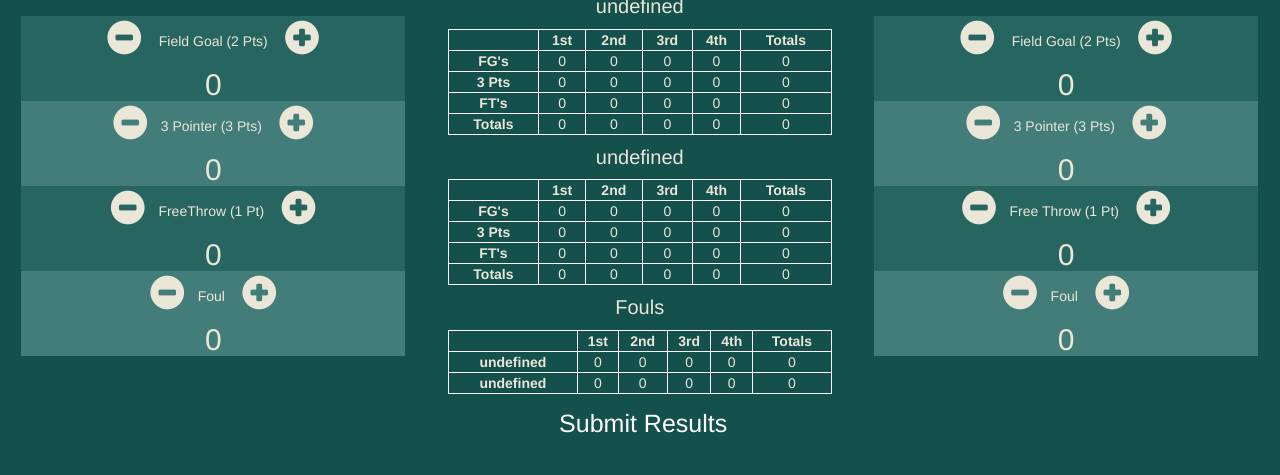
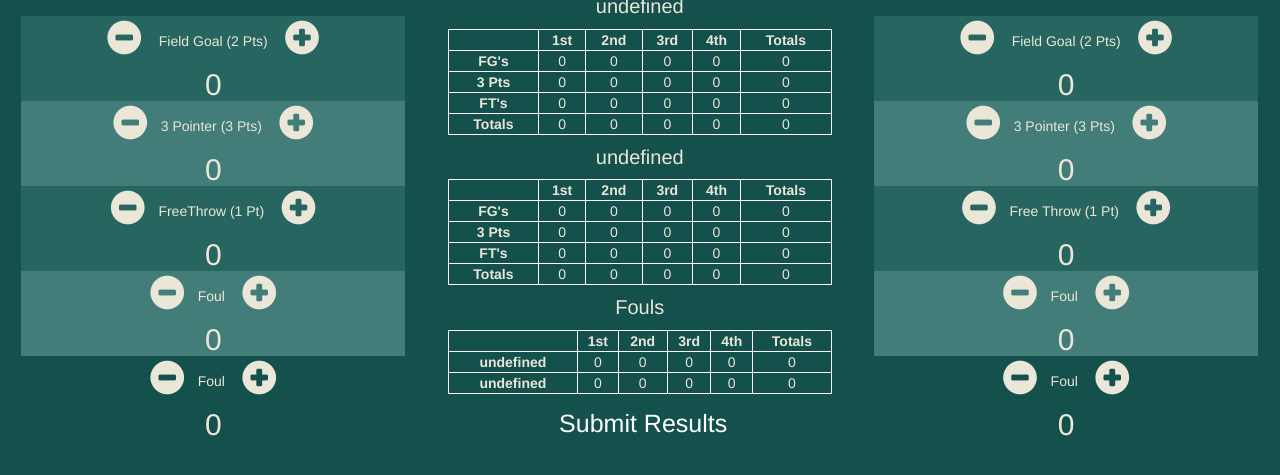
Before and after one commit to laysonious/laysonious.github.io, a plain HTML site: page index.html in a window 1280 px wide. Shown: the part 201-676 px from the top of the page. Drawn offline with nearby package versions, Linux system fonts and the light colour scheme; a script that the page names is missing; some icons are missing.

Commit message:
Update index.html

```diff
--- a/index.html
+++ b/index.html
@@ -57,6 +57,15 @@ family=Exo:700,800,900|Lato:100,300,400,700,900" rel="stylesheet"><link rel='sty
 							<span class="glyphicon glyphicon-minus-sign" aria-hidden="true"></span>
       </button>Foul
       <button type="button" class="btn btn-default increase-foul teamA">
+							<span class="glyphicon glyphicon-plus-sign" aria-hidden="true"></span>
+      </button>
+         <h3 class="score-display">0</h3>
+      </div>
+      <div class="shoot-out teamA">
+      <button type="button" class="btn btn-default decrease-shootout teamA">
+							<span class="glyphicon glyphicon-minus-sign" aria-hidden="true"></span>
+      </button>Foul
+      <button type="button" class="btn btn-default increase-shootout teamA">
 							<span class="glyphicon glyphicon-plus-sign" aria-hidden="true"></span>
       </button>
          <h3 class="score-display">0</h3>
@@ -244,6 +253,15 @@ family=Exo:700,800,900|Lato:100,300,400,700,900" rel="stylesheet"><link rel='sty
       </button>
          <h3 class="score-display">0</h3>
       </div>
+       <div class="shoot-out teamB">
+      <button type="button" class="btn btn-default decrease-shootout teamB">
+							<span class="glyphicon glyphicon-minus-sign" aria-hidden="true"></span>
+      </button>Foul
+      <button type="button" class="btn btn-default increase-shootout teamB">
+							<span class="glyphicon glyphicon-plus-sign" aria-hidden="true"></span>
+      </button>
+         <h3 class="score-display">0</h3>
+      </div>
   </div>
   <!--Player 2 End -->
   </div>
```
